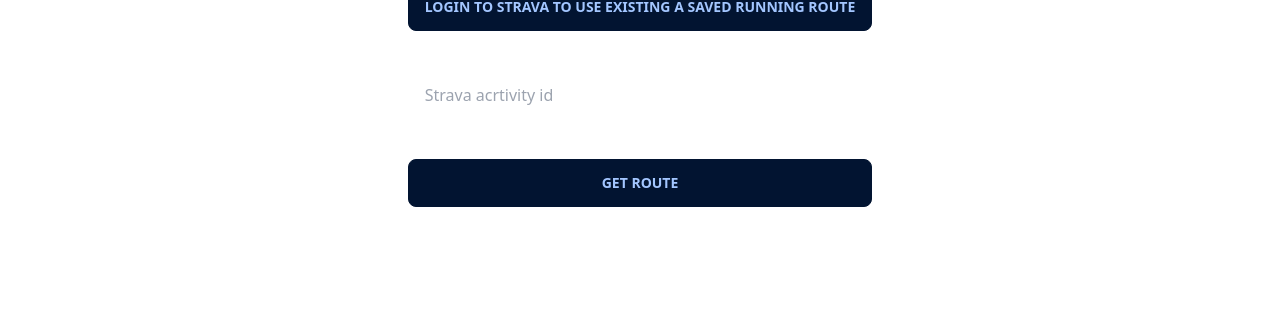
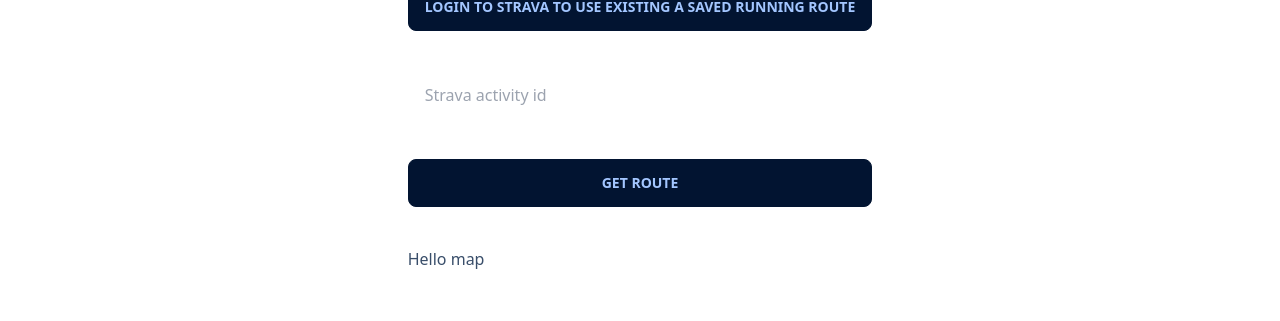
Before and after one commit to chiubaca/map-youtube-sync, a Next.js app: page / in a window 1280 px wide. Shown: the part 121-442 px from the top of the page. Built offline with nearby package versions, Linux system fonts and the light colour scheme; no server answers; what strava-v3 would draw is missing.

Commit message:
WIP: strava integration

```diff
--- a/app/page.tsx
+++ b/app/page.tsx
@@ -1,5 +1,5 @@
 import LoginToStrava from "../components/login-top-strava";
-import StravaRouteMap from "../components/strava-route-map";
+import StravaRouteMap from "../components/strava-route-map/strava-route-map";
 import stravaClient from "../helpers/strava-client";
 
 interface StravaOauth {
@@ -33,14 +33,6 @@
   }
 };
 
-const getStravaRoute = (routeid) => {
-  console.log(
-    "🚀 ~ file: page.tsx ~ line 39 ~ getStravaRoute ~ routeid",
-    routeid
-  );
-  return {};
-};
-
 export default async function Home({ searchParams }: Page) {
   const stravaAuthToken = await getStravaAuthToken(searchParams.code);
 
--- a/components/index.ts
+++ b/components/index.ts
@@ -1,2 +1,2 @@
 export * from "./login-top-strava";
-export * from "./strava-route-map";
+export * from "./strava-route-map/strava-route-map";
--- a/components/strava-route-map.tsx
+++ /dev/null
@@ -1,18 +0,0 @@
-"use-client";
-
-export default function StravaRouteMap({
-  stravaAuthToken,
-}: {
-  stravaAuthToken: any;
-}) {
-  return (
-    <div className="flex flex-col gap-10">
-      <input
-        type="text"
-        placeholder="Strava acrtivity id"
-        className="input w-full max-w-xs"
-      />
-      <button className="btn">Get Route</button>
-    </div>
-  );
-}
--- /dev/null
+++ b/components/strava-route-map/index.ts
@@ -0,0 +1 @@
+export * from "./strava-route-map";
--- /dev/null
+++ b/components/strava-route-map/map.tsx
@@ -0,0 +1,3 @@
+export default function Map({ routeId }: { routeId: string | null }) {
+  return <div>Hello map</div>;
+}
--- /dev/null
+++ b/components/strava-route-map/strava-route-map.tsx
@@ -0,0 +1,32 @@
+"use client";
+
+import { useState } from "react";
+import stravaClient from "../../helpers/strava-client";
+import Map from "./map";
+
+export default function Inputs({ stravaAuthToken }: { stravaAuthToken: any }) {
+  const [routeId, setRouteId] = useState<null | string>(null);
+
+  return (
+    <div className="flex flex-col gap-10">
+      <input
+        type="text"
+        placeholder="Strava activity id"
+        className="input w-full max-w-xs"
+        onChange={(e) => {
+          console.log(e.target.value);
+        }}
+      />
+      <button
+        className="btn"
+        onClick={() => {
+          console.log("run query");
+        }}
+      >
+        Get Route
+      </button>
+
+      <Map routeId={routeId} />
+    </div>
+  );
+}
--- a/package.json
+++ b/package.json
@@ -20,6 +20,7 @@
     "react": "18.2.0",
     "react-dom": "18.2.0",
     "strava-v3": "^2.1.0",
+    "swr": "^1.3.0",
     "typescript": "4.8.4"
   },
   "devDependencies": {
```
Also changed, not shown: 1 other file (tests, documents, lock files or other folders).
